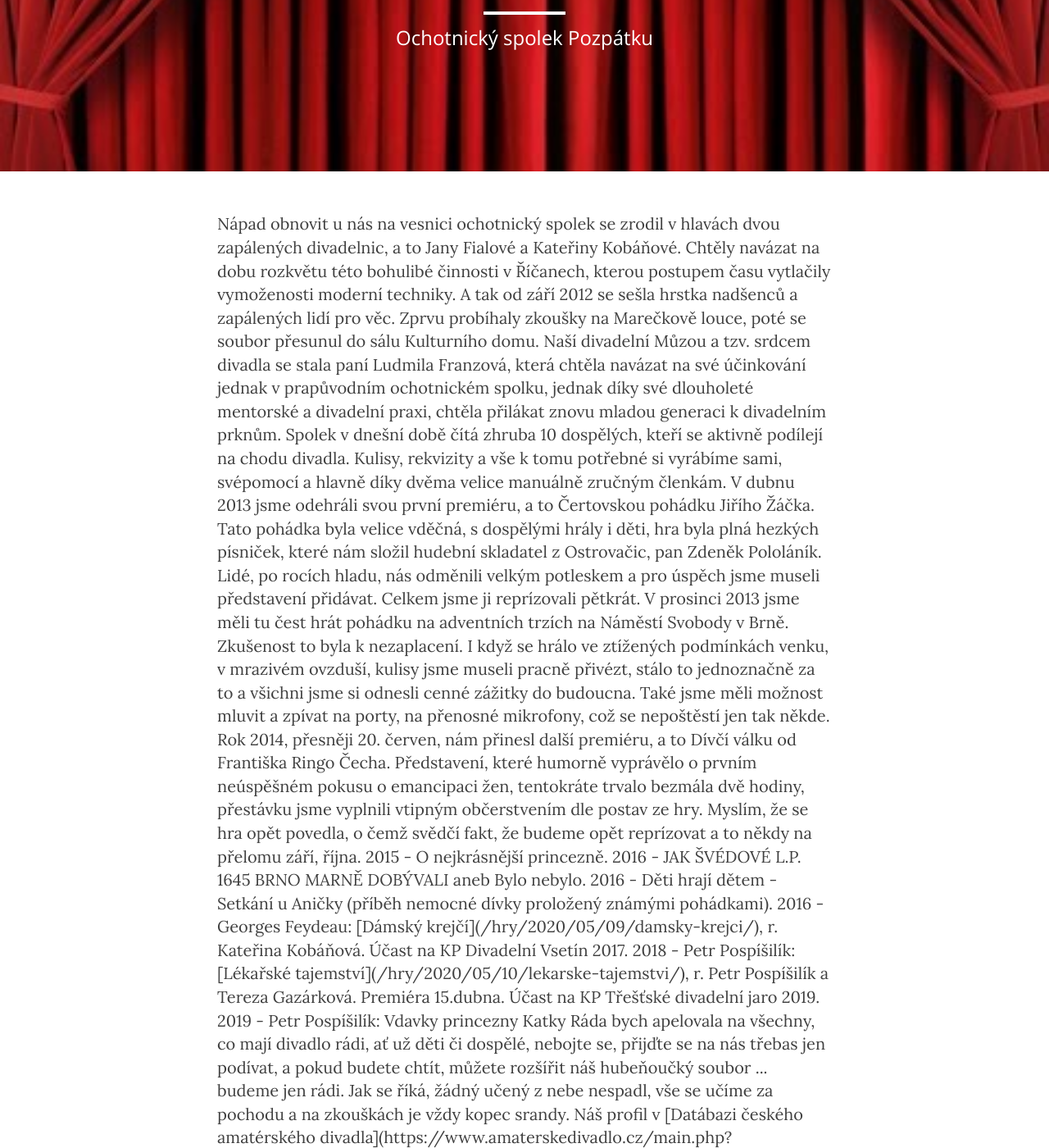
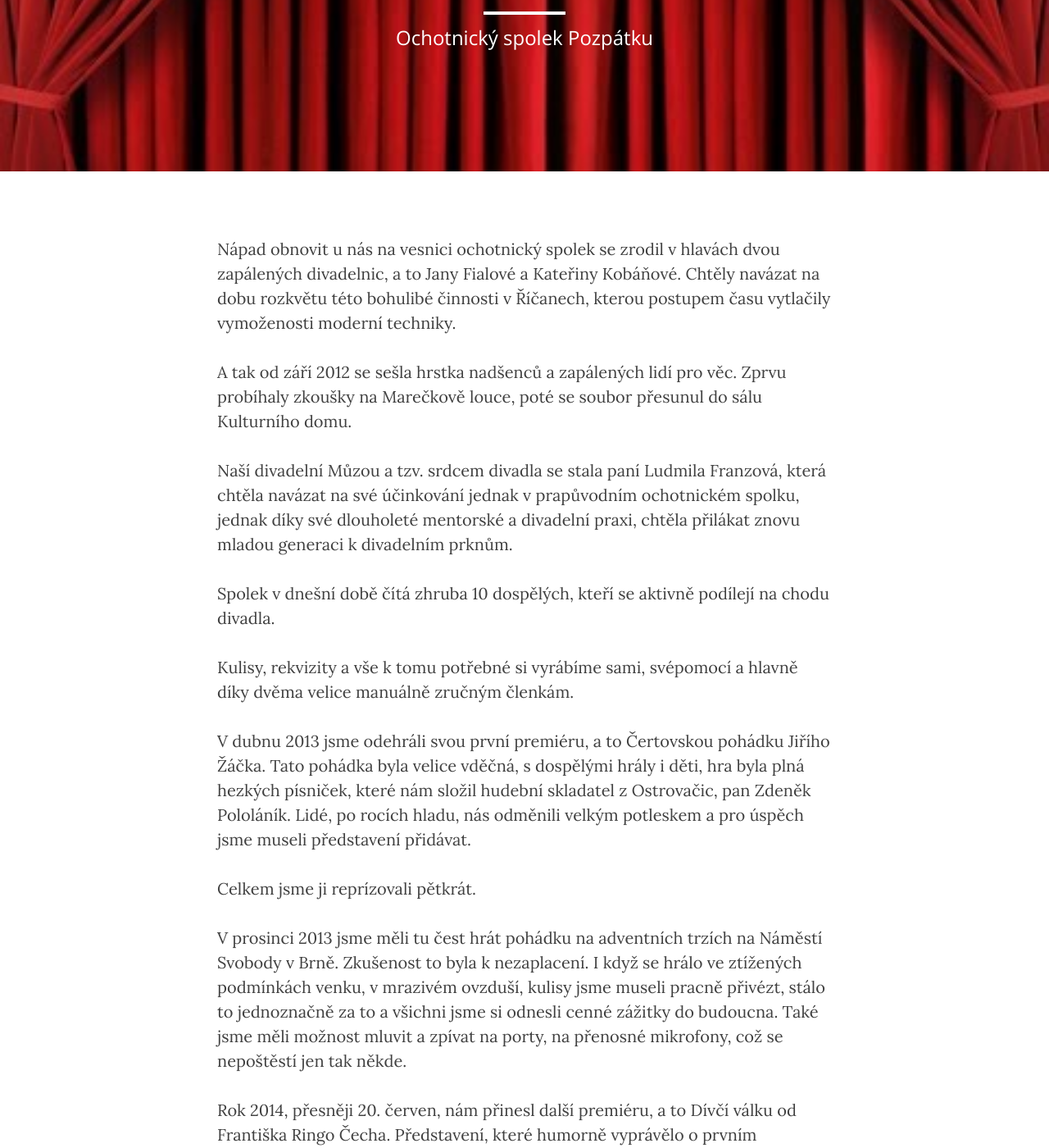
Before and after one commit to xsuchy/pozpatku, a Jekyll site: the page built from about.html, in a window 1280 px wide and 1400 px high, scrolled down 239 px. Shown: the whole window at 82% size. Built offline with Jekyll 4.4.1, drawn with Linux system fonts in a browser that asks for light colours; nearby versions of some CDN libraries; some of the changed text lies outside the part shown.

Commit message:
upravit stranku onas

```diff
--- a/about.html
+++ b/about.html
@@ -4,36 +4,54 @@ title: "O souboru"
 description: "Ochotnický spolek Pozpátku"
 header-img: "img/about-bg.jpg"
 ---
+<p>
 Nápad obnovit u nás na vesnici ochotnický spolek se zrodil v hlavách dvou zapálených divadelnic, a to Jany Fialové a Kateřiny Kobáňové. Chtěly navázat na dobu rozkvětu této bohulibé činnosti v Říčanech, kterou postupem času vytlačily vymoženosti moderní techniky.
-
+</p>
+<p>
 A tak od září 2012 se sešla hrstka nadšenců a zapálených lidí pro věc. Zprvu probíhaly zkoušky na Marečkově louce, poté se soubor přesunul do sálu Kulturního domu.
-
+</p>
+<p>
 Naší divadelní Můzou a tzv. srdcem divadla se stala paní Ludmila Franzová, která chtěla navázat na své účinkování jednak v prapůvodním ochotnickém spolku, jednak díky své dlouholeté mentorské a divadelní praxi, chtěla přilákat znovu mladou generaci k divadelním prknům.
-
+</p>
+<p>
 Spolek v dnešní době čítá zhruba 10 dospělých, kteří se aktivně podílejí na chodu divadla.
-
+</p>
+<p>
 Kulisy, rekvizity a vše k tomu potřebné si vyrábíme sami, svépomocí a hlavně díky dvěma velice manuálně zručným členkám.
-
+</p>
+<p>
 V dubnu 2013 jsme odehráli svou první premiéru, a to Čertovskou pohádku Jiřího Žáčka.  Tato pohádka byla velice vděčná, s dospělými hrály i děti, hra byla plná hezkých písniček, které nám složil hudební skladatel z Ostrovačic, pan Zdeněk Pololáník. Lidé, po rocích hladu, nás odměnili velkým potleskem a pro úspěch jsme museli představení přidávat.
-
+</p>
+<p>
 Celkem jsme ji reprízovali pětkrát.
-
+</p>
+<p>
 V prosinci 2013 jsme měli tu čest hrát pohádku na adventních trzích na Náměstí Svobody v Brně. Zkušenost to byla k nezaplacení. I když se hrálo ve ztížených podmínkách venku, v mrazivém ovzduší, kulisy jsme museli pracně přivézt, stálo to jednoznačně za to a všichni jsme si odnesli cenné zážitky do budoucna. Také jsme měli možnost mluvit a zpívat na porty, na přenosné mikrofony, což se nepoštěstí jen tak někde.
-
+</p>
+<p>
 Rok 2014, přesněji 20. červen, nám přinesl další premiéru, a to Dívčí válku od Františka Ringo Čecha. Představení, které humorně vyprávělo o prvním neúspěšném pokusu o emancipaci žen, tentokráte trvalo bezmála dvě hodiny, přestávku jsme vyplnili vtipným občerstvením dle postav ze hry. Myslím, že se hra opět povedla, o čemž svědčí fakt, že budeme opět reprízovat a to někdy na přelomu září, října.
-
+</p>
+<p>
 2015 - O nejkrásnější princezně.
-
+</p>
+<p>
 2016 - JAK ŠVÉDOVÉ L.P. 1645 BRNO MARNĚ DOBÝVALI aneb Bylo nebylo.
-
+</p>
+<p>
 2016 - Děti hrají dětem - Setkání u Aničky (příběh nemocné dívky proložený známými pohádkami).
-
-2016 - Georges Feydeau: [Dámský krejčí](/hry/2020/05/09/damsky-krejci/), r. Kateřina Kobáňová. Účast na KP Divadelní Vsetín 2017.
-
-2018 - Petr Pospíšilík: [Lékařské tajemství](/hry/2020/05/10/lekarske-tajemstvi/), r. Petr Pospíšilík a Tereza Gazárková. Premiéra 15.dubna. Účast na KP Třešťské divadelní jaro 2019.
-
+</p>
+<p>
+2016 - Georges Feydeau: <a href="/hry/2020/05/09/damsky-krejci/">Dámský krejčí</a>, r. Kateřina Kobáňová. Účast na KP Divadelní Vsetín 2017.
+</p>
+<p>
+2018 - Petr Pospíšilík: <a href="/hry/2020/05/10/lekarske-tajemstvi/">Lékařské tajemství</a>, r. Petr Pospíšilík a Tereza Gazárková. Premiéra 15.dubna. Účast na KP Třešťské divadelní jaro 2019.
+</p>
+<p>
 2019 - Petr Pospíšilík: Vdavky princezny Katky
-
+</p>
+<p>
 Ráda bych apelovala na všechny, co mají divadlo rádi, ať už děti či dospělé, nebojte se, přijďte se na nás třebas jen podívat, a pokud budete chtít, můžete rozšířit náš hubeňoučký soubor  ...  budeme jen rádi. Jak se říká, žádný učený z nebe nespadl, vše se učíme za pochodu a na zkouškách je vždy kopec srandy.
-
-Náš profil v [Datábazi českého amatérského divadla](https://www.amaterskedivadlo.cz/main.php?data=soubor&id=38586).
+</p>
+<p>
+Náš profil v <a href="https://www.amaterskedivadlo.cz/main.php?data=soubor&id=38586">Datábazi českého amatérského divadla</a>.
+</p>
```
